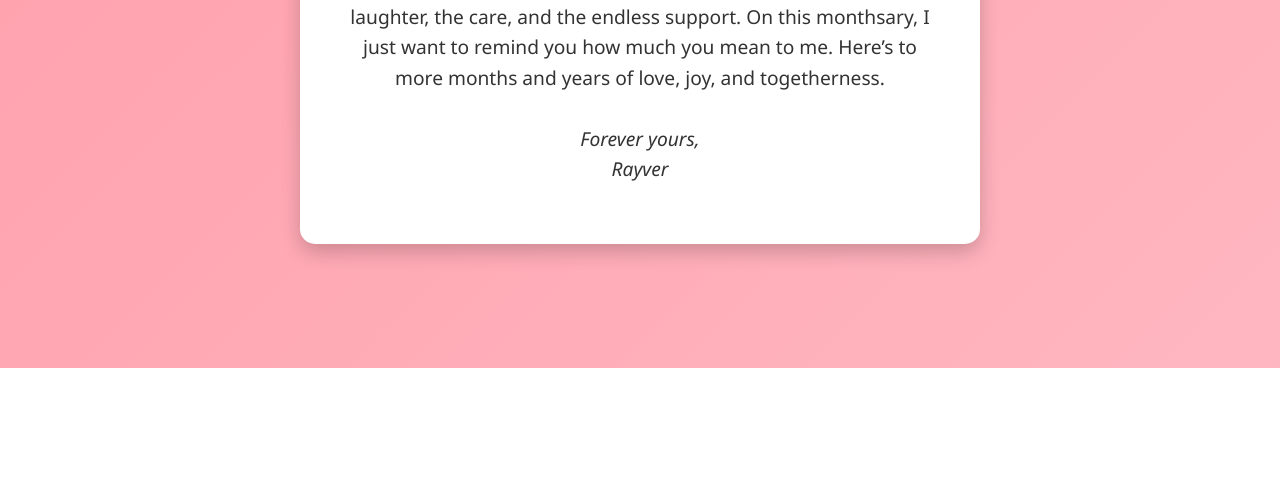
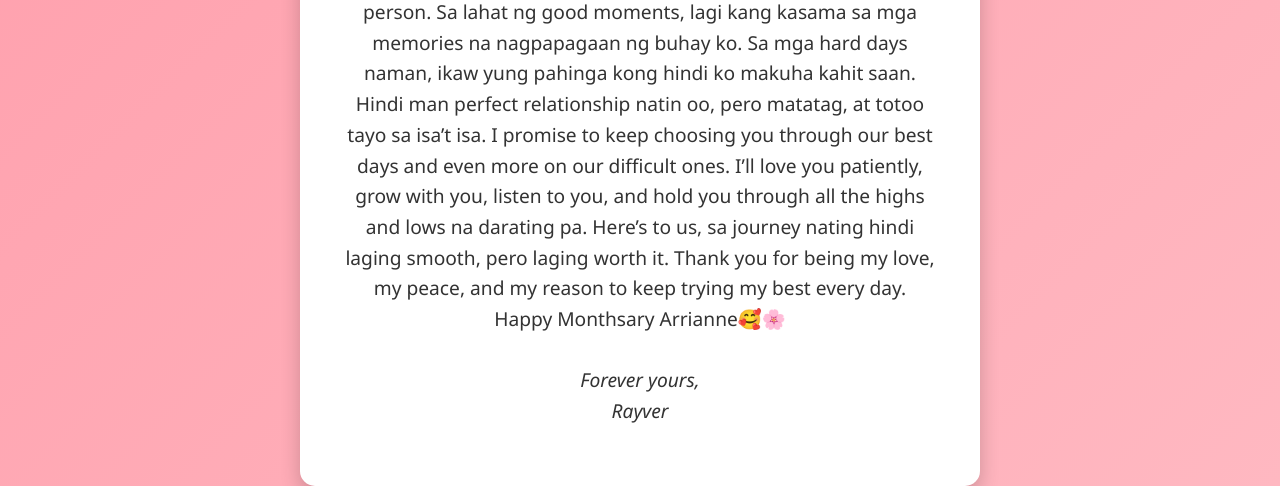
Before and after one commit to Achiii3/monthsary-letter, a plain HTML site: page letter.html in a window 1280 px wide. Shown: the part 432-918 px from the top of the page. Before the commit the page ends 800 px from the top, so only its background shows below. Drawn offline with Linux system fonts and the light colour scheme.

Commit message:
Add files via upload

```diff
--- a/letter.html
+++ b/letter.html
@@ -10,18 +10,28 @@
         <div class="heart" style="animation-delay: 1s; transform: translateX(-50%) rotate(-45deg) translateX(-30px);"></div>
         <div class="heart" style="animation-delay: 2s; transform: translateX(-50%) rotate(-45deg) translateX(30px);"></div>
 
-<div class="envelop" class="page">
     <div class="logo">
         <img src="https://i.chzbgr.com/full/9100343552/h0E1FF746/gif-kitty-mammal" alt="Logo">
-    </div>
 
   <div class="letter">
     <h1>Happy Monthsary ❤️</h1>
     <p>
-      My love, every day with you feels like a blessing.
-      Thank you for the laughter, the care, and the endless support.
-      On this monthsary, I just want to remind you how much you mean to me.
-      Here’s to more months and years of love, joy, and togetherness.
+      Happy monthsary lovey! Ang dami na nating napagdaanan, kahit ilang buwan pa lang tayo, ‘no? Hindi lang puro saya, may tampuhan, may hindi pagkakaintindihan, tapos may mga araw na parehong pagod o sensitive. Pero sa kabila ng lahat ng ups and downs, isa lang ang hindi nagbago, yung love natin sa isa’t isa.
+
+Thank you lovey kasi kahit may times na nahihirapan tayo, hindi mo ako sinusukuan.
+
+Thank you sa patience mo, sa pag-intindi mo at sa pag-stay mo kahit na minsan walang wala ako.
+
+And thank you rin for calling me out gently when I need to do better, dahil doon lovey nag g-grow ako, hindi lang as a partner, pero as a person.
+Sa lahat ng good moments, lagi kang kasama sa mga memories na nagpapagaan ng buhay ko. Sa mga hard days naman, ikaw yung pahinga kong hindi ko makuha kahit saan. Hindi man perfect relationship natin oo, pero matatag, at totoo tayo sa isa’t isa.
+
+I promise to keep choosing you through our best days and even more on our difficult ones. I’ll love you patiently, grow with you, listen to you, and hold you through all the highs and lows na darating pa.
+
+Here’s to us, sa journey nating hindi laging smooth, pero laging worth it.
+
+Thank you for being my love, my peace, and my reason to keep trying my best every day.
+
+<br>Happy Monthsary Arrianne🥰🌸</br>
     </p>
     <p class="signature">Forever yours,<br>Rayver</p>
   </div>
```
Also changed, not shown: index.html (+3 -4 lines), page2.html (added, +21 -0 lines).
